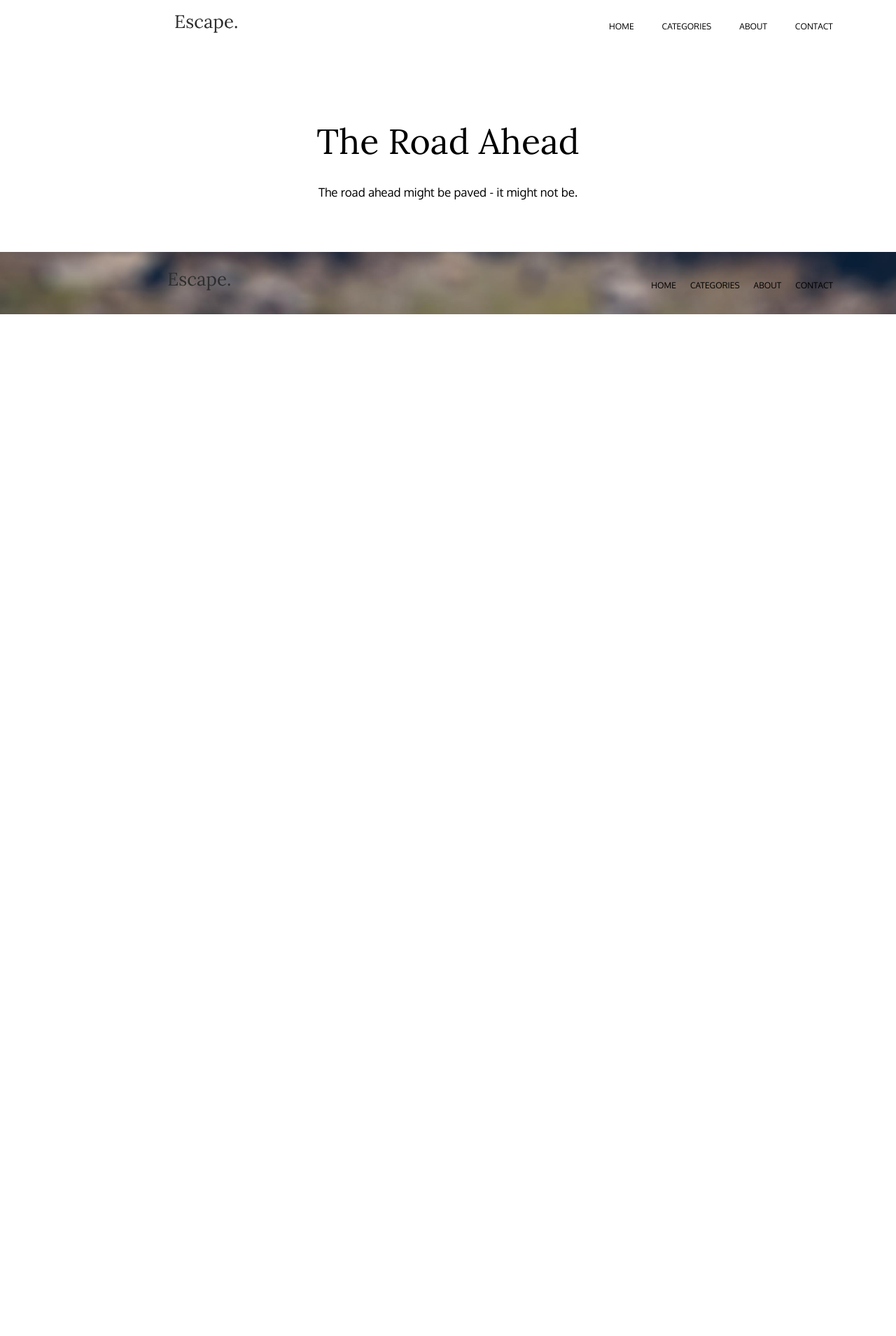
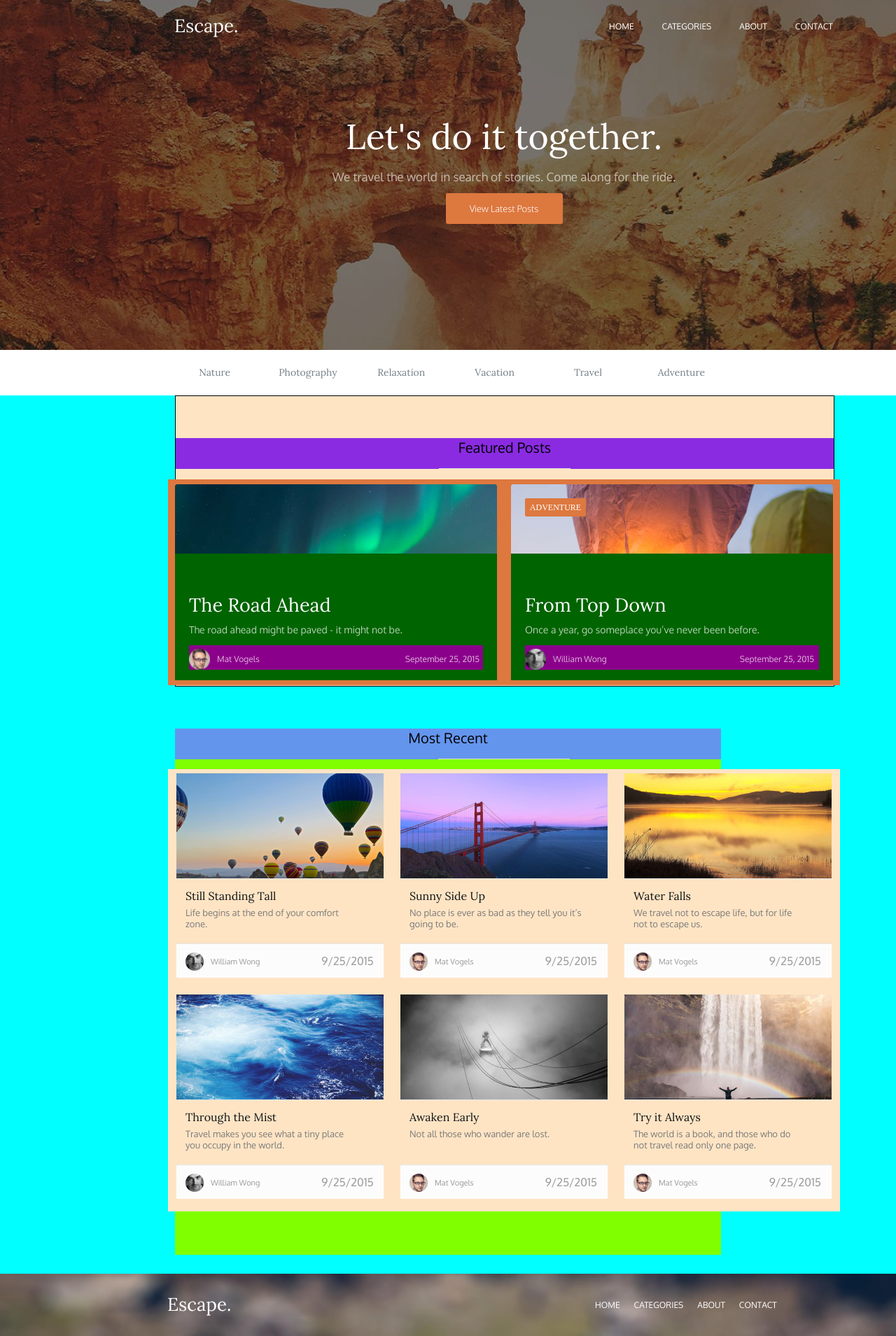
Before and after one commit to SmirnovAleksander/Web_develop, a PHP site: page / in a window 1280 px wide; the page is wider, and only the part inside the window is pictured. Shown: that part at 70% size. Before the commit the page ends 449 px from the top of that part, so only its background shows below. Run offline with PHP 8.4, Linux system fonts and the light colour scheme.

Commit message:
full project

```diff
--- a/index.html
+++ b/index.html
@@ -6,17 +6,17 @@
     <link rel="stylesheet" href="style.css">
     <link rel="preconnect" href="https://fonts.googleapis.com">
     <link rel="preconnect" href="https://fonts.gstatic.com" crossorigin>
-    <link href="https://fonts.googleapis.com/css2?family=Lora&family=Oxygen&display=swap" rel="stylesheet">
+    <link href="https://fonts.googleapis.com/css2?family=Lora:ital,wght@0,400..700;1,400..700&family=Oxygen:wght@300;400;700&display=swap" rel="stylesheet">
     <title>Lab_1</title>
 </head>
 <body>
     <header>
         <div class="header-conteiner">
             <div class="title-escape">
-                <img src="./img/Escape..svg">
+                <img src="./img/Escape.svg">
             </div>
-            <nav class="header-nav">
-                <ul class="header-list">
+            <nav>
+                <ul class="top-list">
                     <li class="nav-title"><a href="#!">Home</a></li>
                     <li class="nav-title"><a href="#!">Categories</a></li>
                     <li class="nav-title"><a href="#!">About</a></li>
@@ -24,25 +24,210 @@
                 </ul>
             </nav>
         </div>
+        <div class="title-conteiner">
+            <p class="title">Let's do it together.</p>
+            <p class="title__under">We travel the world in search of stories. Come along for the ride.</p>
+            <div class="posts-button">
+                <p class="latest-posts">View Latest Posts</p>
+            </div>
+        </div>
     </header>
-    <div class="title">
-        <div class="title-conteiner">
-            <p class="road-ahead">The Road Ahead</p>
-            <p class="road-ahead-under">The road ahead might be paved - it might not be.</p>
+    <div class="main-back">
+        <img src="./img/MainBack.png">
+    </div>
+    <div class="menu-bar">
+        <div class="menu-bar__conteiner">
+            <div class="menu-bar__block">
+                <p>Nature</p>
+            </div>
+            <div class="menu-bar__block">
+                <p>Photography</p>
+            </div>
+            <div class="menu-bar__block">
+                <p>Relaxation</p>
+            </div>
+            <div class="menu-bar__block">
+                <p>Vacation</p>
+            </div>
+            <div class="menu-bar__block">
+                <p>Travel</p>
+            </div>
+            <div class="menu-bar__block">
+                <p>Adventure</p>
+            </div>
         </div>
     </div>
+    <div class="main-cards">
+        <div class="main-cards__conteiner1">
+            <div class="feature-posts__conteiner">
+                <div class="feature-posts__conteiner__title">
+                    <p class="feature-posts__title">Featured Posts</p>
+                    <div class="line"></div>
+                </div>
+            </div>
+        </div>
+        <div class="feature-posts_cards">
+            <div class="big-card">
+                <div class="big-card_img">
+                    <img src="./img/TheRoadAhead.png">
+                    <div class="big-card_conteiner">
+                        <p class="big-card__title">The Road Ahead</p>
+                        <p class="big-card__title__under">
+                            The road ahead might be paved - it might not be.
+                        </p>
+                        <div class="big-card__footer_conteiner">
+                            <img class="big-card-img" src="./img/Cards/IMAGEMen1.png">
+                            <p class="big-card-name">Mat Vogels</p>
+                            <p class="big-card-date date-edit1">September 25, 2015</p>
+                        </div>
+                    </div>
+                </div>
+            </div>
+            <div class="big-card">
+                <div class="big-card_img">
+                    <img src="./img/FromTopDown.png">
+                    <div class="big-card_conteiner">
+                        <p class="big-card__title">From Top Down</p>
+                        <p class="big-card__title__under">
+                            Once a year, go someplace you’ve never been before.
+                        </p>
+                        <div class="big-card__footer_conteiner">
+                                <img class="big-card-img" src="./img/Cards/IMAGEMen2.png">
+                                <p class="big-card-name">William Wong</p>
+                                <p class="big-card-date date-edit2">September 25, 2015</p>
+                        </div>
+                    </div>
+                    <div class="adventure-button">
+                        <p>Adventure</p>
+                    </div>
+                </div>
+            </div>
+        </div>
+        <div class="main-cards__conteiner2">
+            <div class="most-recent_conteiner">
+                <div class="most-recent_conteiner__title">
+                    <p class="most-recent__title">Most Recent</p>
+                    <div class="line"></div>
+                </div>
+            </div>
+        </div>
+        <div class="most-recent_cards">
+            <div class="card-conteiner">
+                <div class="card-image">
+                    <img src="./img/Cards/IMAGE1.png">
+                </div>
+                <div class="card-line"></div>
+                <div class="card-title-conteiner">
+                    <p class="card-title">Still Standing Tall</p>
+                    <p class="card-title-under">Life begins at the end of your comfort zone.</p>
+                </div>
+                <div class="card-line"></div>
+                <div class="card-footer-conteiner">
+                    <img class="card-img" src="./img/Cards/IMAGEMen2.png">
+                    <p class="card-name">William Wong</p>
+                    <p class="card-date date1">9/25/2015</p>
+                </div>
+            </div>
 
+            <div class="card-conteiner">
+                <div class="card-image">
+                    <img src="./img/Cards/IMAGE2.png">
+                </div>
+                <div class="card-line"></div>
+                <div class="card-title-conteiner">
+                    <p class="card-title">Sunny Side Up</p>
+                    <p class="card-title-under">No place is ever as bad as they tell you it’s going to be.</p>
+                </div>
+                <div class="card-line"></div>
+                <div class="card-footer-conteiner">
+                    <img class="card-img" src="./img/Cards/IMAGEMen1.png">
+                    <p class="card-name">Mat Vogels</p>
+                    <p class="card-date date2">9/25/2015</p>
+                </div>
+            </div>
+
+            <div class="card-conteiner">
+                <div class="card-image">
+                    <img src="./img/Cards/IMAGE3.png">
+                </div>
+                <div class="card-line"></div>
+                <div class="card-title-conteiner">
+                    <p class="card-title">Water Falls</p>
+                    <p class="card-title-under">We travel not to escape life, but for life not to escape us.</p>
+                </div>
+                <div class="card-line"></div>
+                <div class="card-footer-conteiner">
+                    <img class="card-img" src="./img/Cards/IMAGEMen1.png">
+                    <p class="card-name">Mat Vogels</p>
+                    <p class="card-date date2">9/25/2015</p>
+                </div>
+            </div>
+
+            <div class="card-conteiner">
+                <div class="card-image">
+                    <img src="./img/Cards/IMAGE4.png">
+                </div>
+                <div class="card-line"></div>
+                <div class="card-title-conteiner">
+                    <p class="card-title">Through the Mist</p>
+                    <p class="card-title-under">Travel makes you see what a tiny place you occupy in the world.</p>
+                </div>
+                <div class="card-line"></div>
+                <div class="card-footer-conteiner">
+                    <img class="card-img" src="./img/Cards/IMAGEMen2.png">
+                    <p class="card-name">William Wong</p>
+                    <p class="card-date date1">9/25/2015</p>
+                </div>
+            </div>
+
+            <div class="card-conteiner">
+                <div class="card-image">
+                    <img src="./img/Cards/IMAGE5.png">
+                </div>
+                <div class="card-line"></div>
+                <div class="card-title-conteiner">
+                    <p class="card-title">Awaken Early</p>
+                    <p class="card-title-under">Not all those who wander are lost.</p>
+                </div>
+                <div class="card-line"></div>
+                <div class="card-footer-conteiner">
+                    <img class="card-img" src="./img/Cards/IMAGEMen1.png">
+                    <p class="card-name">Mat Vogels</p>
+                    <p class="card-date date2">9/25/2015</p>
+                </div>
+            </div>
+
+            <div class="card-conteiner">
+                <div class="card-image">
+                    <img src="./img/Cards/IMAGE6.png">
+                </div>
+                <div class="card-line"></div>
+                <div class="card-title-conteiner">
+                    <p class="card-title">Try it Always</p>
+                    <p class="card-title-under">The world is a book, and those who do not travel read only one page.</p>
+                </div>
+                <div class="card-line"></div>
+                <div class="card-footer-conteiner">
+                    <img class="card-img" src="./img/Cards/IMAGEMen1.png">
+                    <p class="card-name">Mat Vogels</p>
+                    <p class="card-date date2">9/25/2015</p>
+                </div>
+            </div>
+
+            </div>
+        </div>
+    </div>
     <footer>
         <div class="footer-conteiner">
             <div class="title-escape">
-                <img src="./img/Escape..svg">
+                <img src="./img/Escape.svg">
             </div>
-            <nav class="header-nav">
-                <ul class="header-list">
-                    <li class="nav-title-footer"><a href="#!">Home</a></li>
-                    <li class="nav-title-footer"><a href="#!">Categories</a></li>
-                    <li class="nav-title-footer"><a href="#!">About</a></li>
-                    <li class="nav-title-footer"><a href="#!">Contact</a></li>
+            <nav>
+                <ul class="top-list">
+                    <li class="nav-title__foot"><a href="#!">Home</a></li>
+                    <li class="nav-title__foot"><a href="#!">Categories</a></li>
+                    <li class="nav-title__foot"><a href="#!">About</a></li>
+                    <li class="nav-title__foot"><a href="#!">Contact</a></li>
                 </ul>
             </nav>
         </div>
--- a/style.css
+++ b/style.css
@@ -1,29 +1,18 @@
-
-
 body {
     margin: 0;
     padding: 0;
     max-width: 1440px;
     margin: 0px auto;
+    font-weight: 400;
 }
-
 
 header{
     max-height: 74px;
-}
-
-.header-list {
-    list-style: none;
-    display: flex;
-}
-
-a {
-    color: black;
-    text-decoration: none;
+    position: absolute;
 }
 
 .header-conteiner {
-    padding: 17px 250px 17px 250px;
+    padding: 17px 250px;
     max-width: 940px;
     max-height: 40px;
     display: flex;
@@ -34,77 +23,400 @@ a {
 .title-escape {
     font-family: 'Lora', serif;
     font-size: 26px;
-    margin: 11px 471px 11px 0;
+    margin: 13px 471px 0 0;
     cursor: pointer;
+}
+
+.top-list {
+    list-style: none;
+    display: flex;
 }
 
 .nav-title {
     font-family: 'Oxygen', serif;
     font-size: 12px;
-    padding: 15px 20px 15px 20px;
+    margin: 15px 20px;
     cursor: pointer;
     text-transform: uppercase;
 }
 
-/*saddf*/
-.title {
-    height: 286px;
+a {
+    color: #FFFFFF;
+    text-decoration: none;
 }
 
 .title-conteiner {
     max-width: 940px;
     max-height: 159px;
     padding: 89px 250px 38px 250px;
+    color: #FFFFFF;
+}
+
+.title {
+    font-size: 50px;
+    font-family: 'Lora', serif;
+    text-align: center;
+    margin-bottom: 0px;
+    margin-top: 0px;
+}
+
+.title__under {
+    font-family: 'Oxygen', sans-serif;
+    font-size: 17px;
+    text-align: center;
+    margin-top: 15px;
+    margin-bottom: 0px;
+    color: rgba(255, 255, 255, 0.63);
+}
+.posts-button {
+    display: flex;
+    justify-content: center;
+}
+
+.latest-posts {
+    display: flex;
+    align-items: center;
+    justify-content: center;
+    font-size: 13px;
+    font-weight: 300;
+    width: 167px;
+    height: 44px;
+    background-color: #DD783F;
+    border-radius: 3px;
+    font-family: 'Oxygen', sans-serif;
+}
+
+.main-back {
+    line-height: 0;
+}
+/*  Menu Bar*/
+.menu-bar {
+    max-height: 65px;
+}
+
+.menu-bar__conteiner {
+    display: flex;
+    margin: 9px 240px 10px 240px;
 
 }
 
-.road-ahead {
-    font-size: 50px;
-    font-family: 'Lora', serif;
-    margin-top: 7px;
-    margin-bottom: 0px;
-    text-align: center;
+.menu-bar__block {
+    width: 139px;
+    height: 46px;
+    margin-left: 10px;
+    margin-right: 10px;
 }
 
-.road-ahead-under {
-    font-family: 'Oxygen', sans-serif;
-    font-size: 17px;
-    text-align: center;
-    margin-top: 30px;
+.menu-bar__block p {
+    display: flex;
+    align-items: center;
+    justify-content: center;
+    font-size: 14px;
+    font-weight: 300;
+    font-family: 'Lora', serif;
+    color: #768088;
 }
 
-.main-text-block {
-    max-height: 1706px;
-    max-width: 1440px;
-}
-
-
-.text-block {
-    margin: 148px 240px 168px 240px;
-    line-height: 35px;
-    font-size: 24px;
-    font-family: 'Oxygen', sans-serif;
-}
-
+/* Footer */
 footer {
     height: 89px;
-    width: 1440px;
     background-image: url('./img/Footer.png');
+    display: block;
 }
 
 .footer-conteiner {
-    width: 960px;
-    height: 34px;
-    padding: 28px 240px 27px 240px;
+    padding: 27px 240px;
+    max-width: 940px;
+    max-height: 34px;
     display: flex;
     justify-content: space-between;
     align-items: center;
 }
 
-.nav-title-footer {
+.nav-title__foot {
     font-family: 'Oxygen', serif;
     font-size: 12px;
-    margin: 14px 10px 9px 10px;
+    margin: 15px 10px;
     cursor: pointer;
     text-transform: uppercase;
+    color: rgba(255, 255, 255, 0.6);
 }
+
+/* Main Cards */
+
+.main-cards {
+    height: 1255px;
+    background-color: #FFFFFF;
+    background-color: aqua;
+    /* border: 1px solid black; */
+    position: relative;
+}
+
+.main-cards__conteiner1 {
+    width: 940px;
+    height: 414px;
+    background-color: bisque;
+    border: 1px solid black;
+    margin: 0 250px;
+}
+
+.main-cards__conteiner2 {
+    max-width: 940px;
+    height: 752px;
+    background-color: chartreuse;
+    /* border: 1px solid black; */
+    margin: 0 250px;
+}
+
+
+.feature-posts_cards {
+    /* border: 1px solid black; */
+    height: 294px;
+    width: 960px;
+    background-color: #DD783F;
+    position: absolute;
+    top: 120px;
+    left: 240px;
+    display: flex;
+}
+
+/* Big Card */
+
+.big-card {
+    margin: 7px 10px;
+}
+
+.big-card_img {
+    position: relative;
+}
+
+.big-card_conteiner {
+    width: 460px;
+    height: 181px;
+    position: absolute;
+    top: 99px;
+    left: 0;
+    background-color: darkgreen;
+}
+
+.big-card__title {
+    font-family: 'Lora', serif;
+    font-size: 27px;
+    color: #FFFFFF;
+    margin-top: 56px;
+    margin-bottom: 0;
+    margin-left: 20px;
+}
+
+.big-card__title__under {
+    font-family: 'Oxygen', serif;
+    font-size: 14px;
+    color: rgba(255, 255, 255, 0.7);
+    margin-top: 10px;
+    margin-bottom: 0;
+    margin-left: 20px;
+}
+
+.big-card__footer_conteiner {
+    width: 420px;
+    height: 35px;
+    background-color: darkmagenta;
+    position: absolute;
+    top: 131px;
+    left: 20px;
+    display: flex;
+}
+
+/* Big Card under */
+
+.big-card__footer_conteiner .big-card-img {
+    margin-top: 5px;
+}
+
+.big-card__footer_conteiner .big-card-name {
+    font-family: 'Oxygen', serif;
+    margin-left: 10px;
+    margin-top: 12px;
+    font-size: 12px;
+    color: rgba(255, 255, 255, 0.7);
+}
+
+.big-card__footer_conteiner .big-card-date {
+    font-family: 'Oxygen', serif;
+    margin-top: 12px;
+    font-size: 12px;
+    color: rgba(255, 255, 255, 0.7);
+}
+
+/* Big Card1 under */
+.date-edit1 {
+    margin-left: 208px;
+}
+
+/* Big Card2 under */
+.date-edit2 {
+    margin-left: 190px;
+}
+
+/* Adventure button */
+.adventure-button {
+    width: 87px;
+    height: 26px;
+    background-color: #DD783F;
+    position: absolute;
+    top: 20px;
+    left: 20px;
+    border-radius: 2px;
+    display: flex;
+    justify-content: center;
+}
+
+.adventure-button p {
+    text-transform: uppercase;
+    color: #FFFFFF;
+    font-size: 12px;
+    font-weight: 300;
+    display: flex;
+    align-items: center;
+    justify-content: center;
+}
+
+
+/* Title Future posts and Most Recent */
+.feature-posts__conteiner__title {
+    height: 44px;
+    margin: 60px 0;
+    background-color: blueviolet;
+    /* border: 1px solid black; */
+    position: relative;
+}
+
+.feature-posts__title {
+    font-family: 'Oxygen', sans-serif;
+    font-size: 20px;
+    margin-top: 0px;
+    margin-bottom: 0px;
+    text-align: center;
+}
+
+.line {
+    width: 188px;
+    height: 1px;
+    background-color: #DEDEDE;
+    position: absolute;
+    bottom: 0;
+    left: 376px;
+}
+
+
+.most-recent_conteiner__title {
+    height: 44px;
+    margin: 60px 0;
+    background-color: cornflowerblue;
+    /* border: 1px solid black; */
+    position: relative;
+}
+
+.most-recent__title {
+    font-family: 'Oxygen', sans-serif;
+    font-size: 20px;
+    margin-top: 0px;
+    margin-bottom: 0px;
+    text-align: center;
+}
+
+/* Most recent cards conteoiner */
+
+.most-recent_cards {
+    /* border: 1px solid black; */
+    height: 632px;
+    width: 960px;
+    background-color: bisque;
+    position: absolute;
+    top: 534px;
+    left: 240px;
+    display: flex;
+    flex-wrap: wrap;
+}
+
+
+/* Card */
+
+.card-conteiner {
+    width: 296px;
+    height: 291px;
+
+    margin: 6px 12px 12px 12px;
+}
+
+.card-image {
+    line-height: 0;
+}
+
+/* Card header */
+.card-line {
+    width: 296px;
+    height: 1px;
+    margin: 0;
+    background-color: #E5E5E5;
+}
+
+.card-title-conteiner {
+    width: 296px;
+    height: 92px;
+}
+
+.card-title {
+    margin: 0;
+    font-family: 'Lora', serif;
+    font-size: 16px;
+    color: #101315;
+    margin-left: 13px;
+    padding-top: 14px;
+}
+
+.card-title-under {
+    font-size: 13px;
+    margin-top: 6px;
+    margin-bottom: 0;
+    font-family: 'Oxygen', sans-serif;
+    margin-left: 13px;
+    color: #7A7A7A;
+    margin-right: 36px;
+}
+
+/* Card footer */
+.card-footer-conteiner {
+    width: 296px;
+    height: 48px;
+    background-color: #FCFCFC;
+    display: flex;
+}
+
+.card-img {
+    margin: 12px 0 10px 13px;
+}
+
+.card-name {
+    margin-left: 10px;
+    font-size: 11px;
+    color: #999999;
+    margin-top: 18px;
+    font-family: 'Oxygen', sans-serif;
+}
+
+.card-date {
+    font-family: 'Oxygen', sans-serif;
+    color: #999999;
+    margin-top: 14px;
+    margin-right: 13px;
+}
+
+/* Card edit */
+.date1 {
+    margin-left: 88px;
+}
+
+.date2 {
+    margin-left: 102px;
+}
```
Also changed, not shown: img/Cards/IMAGEMen1.png (added), img/Cards/IMAGEMen2.png (added), img/Escape..svg (deleted), img/Escape.svg (added).
